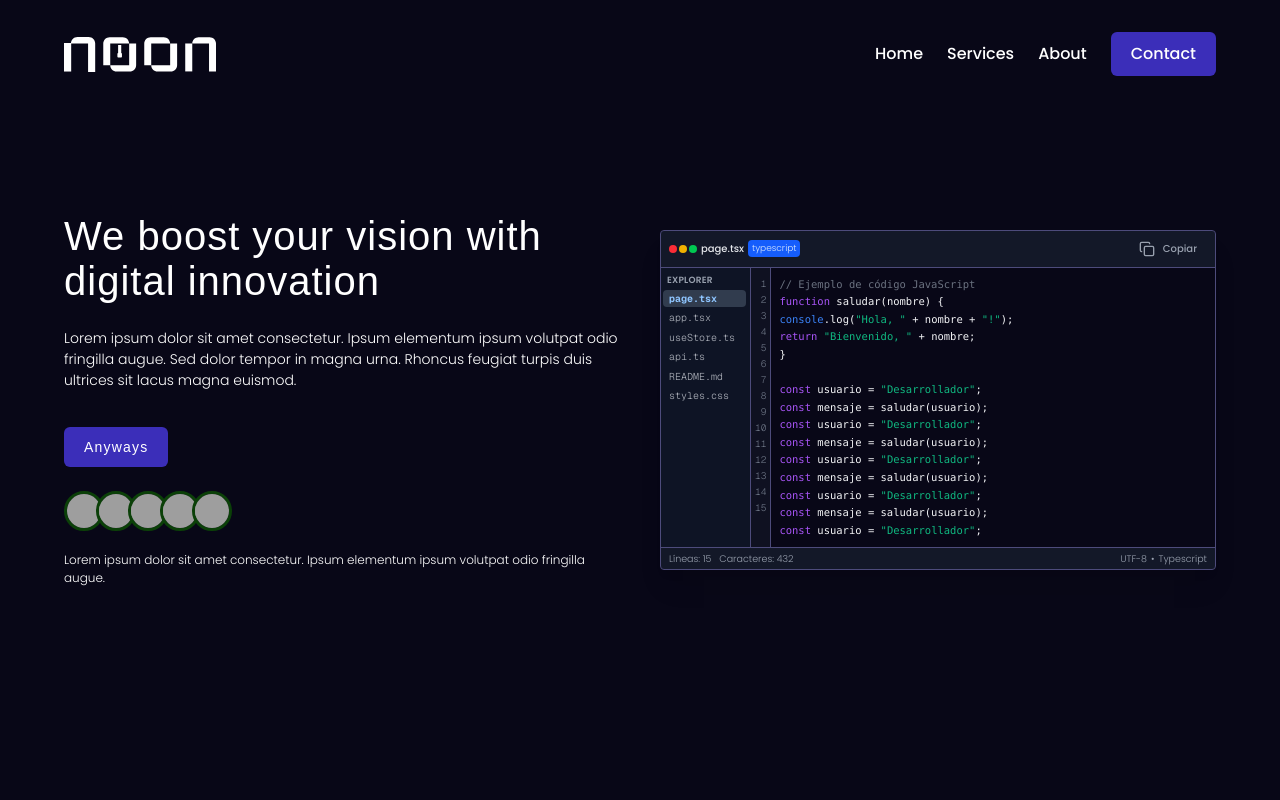
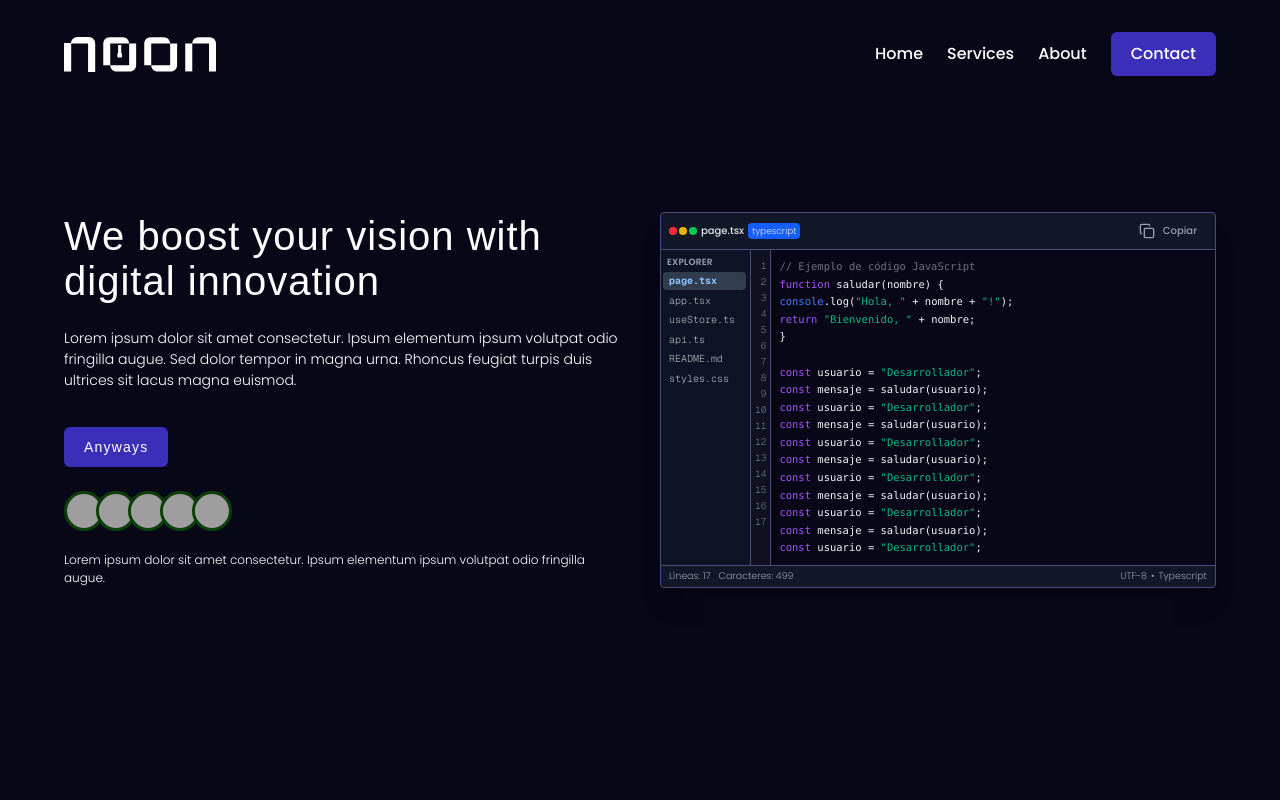
Before and after one commit to nooncode-tech/noon-web, a Next.js app: page / in a window 1280 px wide. Shown: the top 800 px of the page. Built offline with nearby package versions, Linux system fonts and the light colour scheme; grey boxes are pictures that could not be loaded; a web font is replaced by a local one.

Commit message:
feat/Changes

```diff
--- a/src/components/layout/code-editor.tsx
+++ b/src/components/layout/code-editor.tsx
@@ -21,6 +21,8 @@ console.log("Hola, " + nombre + "!");
 return "Bienvenido, " + nombre;
 }
 
+const usuario = "Desarrollador";
+const mensaje = saludar(usuario);
 const usuario = "Desarrollador";
 const mensaje = saludar(usuario);
 const usuario = "Desarrollador";
```
